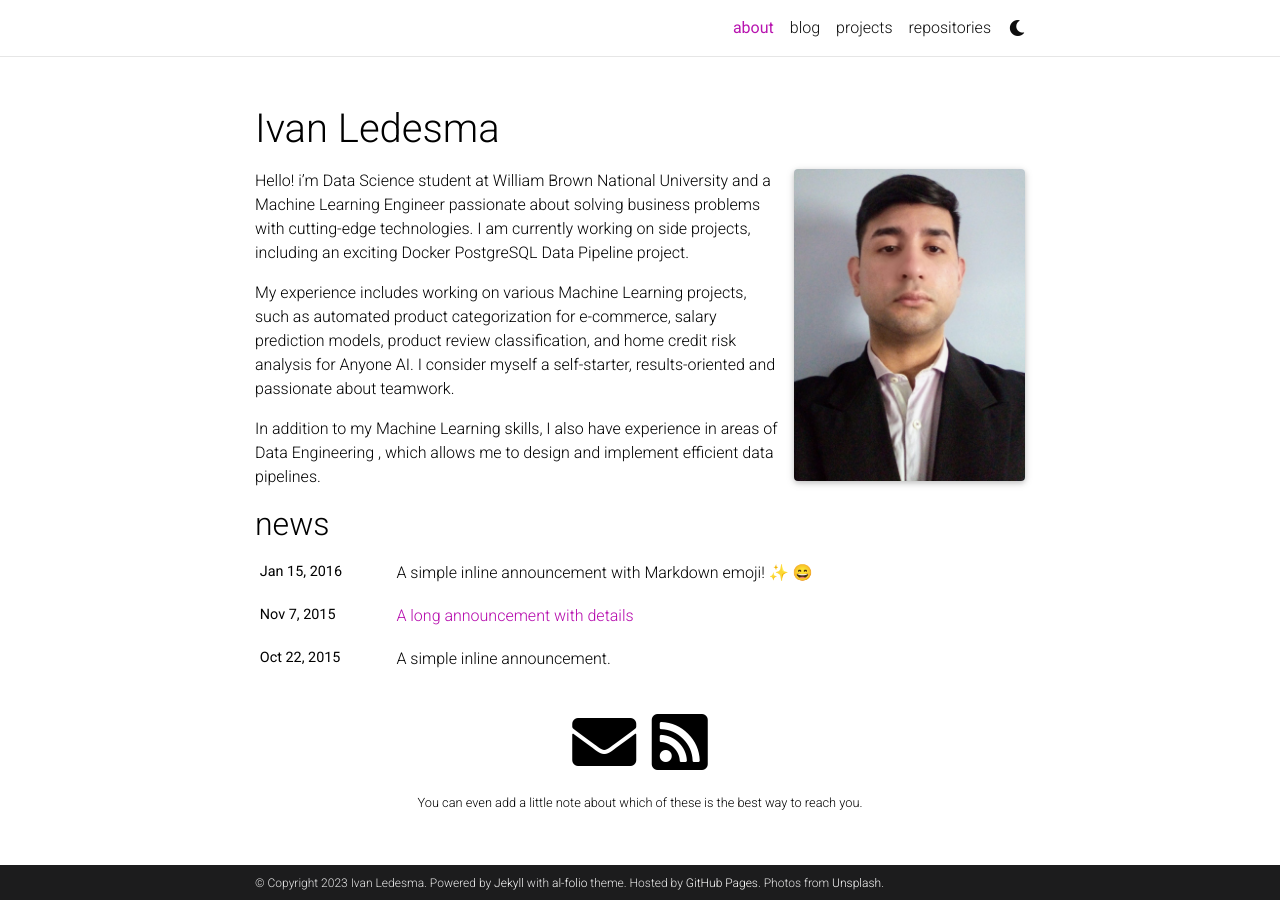
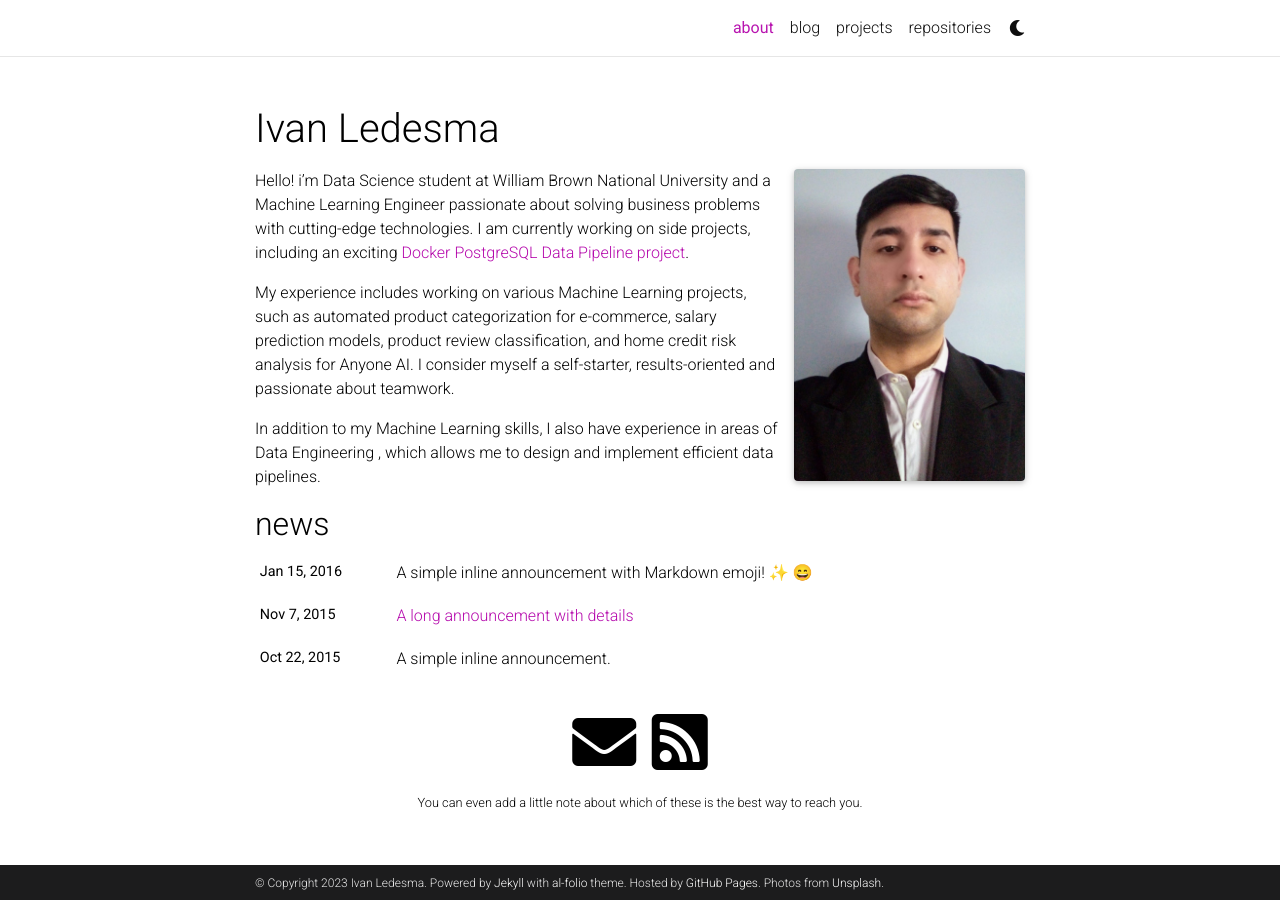
Before and after one commit to ledesma-ivan/ledesma-ivan.github.io, a Jekyll site: the page built from _pages/about.md, in a window 1280 px wide. Built offline with Jekyll 4.4.1, drawn with Linux system fonts in a browser that asks for light colours; full-size pictures stand in for the smaller copies a plugin makes; emoji names are drawn with the system emoji font; comment, search, counter and statistics services are not loaded; a style sheet for code colours, icons or effects is not loaded; part of the change alters nothing that is shown.

```diff
--- a/_pages/about.md
+++ b/_pages/about.md
@@ -13,7 +13,7 @@ selected_papers: true # includes a list of papers marked as "selected={true}"
 social: true  # includes social icons at the bottom of the page
 ---
 
-Hello! i'm Data Science student at William Brown National University and a Machine Learning Engineer passionate about solving business problems with cutting-edge technologies. I am currently working on side projects, including an exciting Docker PostgreSQL Data Pipeline project.
+Hello! i'm Data Science student at William Brown National University and a Machine Learning Engineer passionate about solving business problems with cutting-edge technologies. I am currently working on side projects, including an exciting [Docker PostgreSQL Data Pipeline project](https://github.com/ledesma-ivan/docker-postgresql-pipeline).
 
 My experience includes working on various Machine Learning projects, such as automated product categorization for e-commerce, salary prediction models, product review classification, and home credit risk analysis for Anyone AI. I consider myself a self-starter, results-oriented and passionate about teamwork.
 
```
